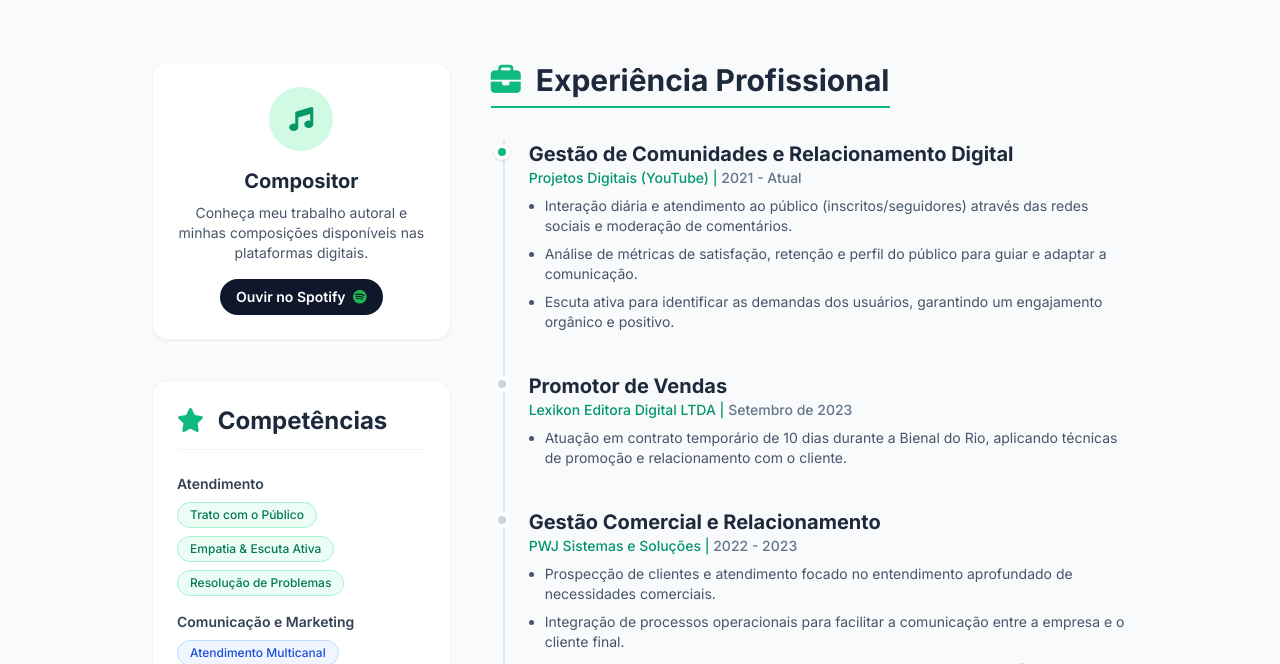
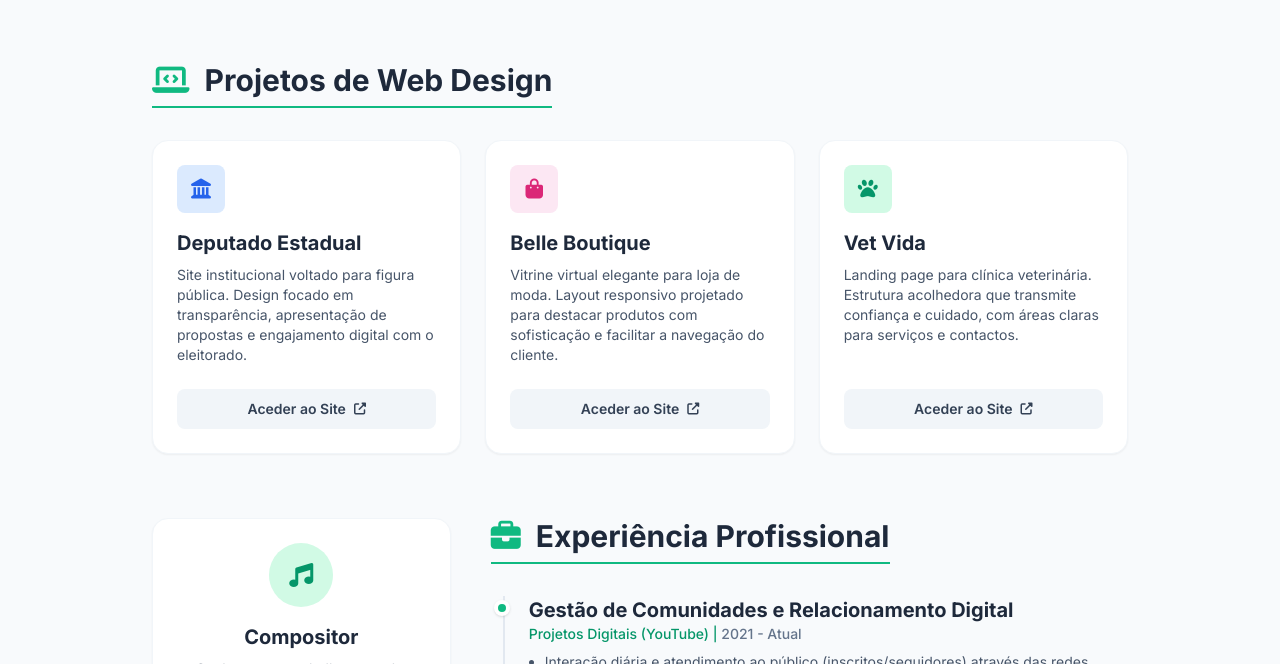
Before and after one commit to meliseudasilva-ship-it/matheuseliseu, a plain HTML site: page index.html in a window 1280 px wide. Shown: the part 436-1100 px from the top of the page. Drawn offline with nearby package versions, Linux system fonts and the light colour scheme.

Commit message:
Update index.html

```diff
--- a/index.html
+++ b/index.html
@@ -31,7 +31,7 @@
         <div class="max-w-5xl mx-auto relative z-10 flex flex-col md:flex-row items-center gap-10">
             <!-- Foto de Perfil -->
             <div class="w-48 h-48 md:w-64 md:h-64 flex-shrink-0">
-                <img src="Sans titre 21.jpg" alt="Matheus Eliseu" class="w-full h-full object-cover rounded-full border-4 border-emerald-500 shadow-xl shadow-emerald-500/20">
+                <img src="Sans titre 21.jpg" alt="Matheus Eliseu" class="w-full h-full object-cover rounded-full border-4 border-emerald-500 shadow-xl shadow-emerald-500/20" onerror="this.src='https://via.placeholder.com/256/10b981/ffffff?text=ME'">
             </div>
 
             <!-- Info Header -->
@@ -59,6 +59,59 @@
             </div>
         </div>
     </header>
+
+    <!-- Secção de Projetos Web Design -->
+    <section class="max-w-5xl mx-auto px-6 pt-16">
+        <h2 class="text-3xl font-bold text-slate-800 border-b-2 border-emerald-500 pb-2 inline-block mb-8">
+            <i class="fas fa-laptop-code text-emerald-500 mr-2"></i> Projetos de Web Design
+        </h2>
+
+        <div class="grid grid-cols-1 md:grid-cols-2 lg:grid-cols-3 gap-6">
+
+            <!-- Projeto 1: Deputado Estadual -->
+            <div class="bg-white rounded-2xl p-6 shadow-sm border border-slate-100 hover:shadow-md transition-shadow flex flex-col h-full">
+                <div class="w-12 h-12 bg-blue-100 text-blue-600 rounded-lg flex items-center justify-center mb-4">
+                    <i class="fas fa-landmark text-xl"></i>
+                </div>
+                <h3 class="text-xl font-bold text-slate-800 mb-2">Deputado Estadual</h3>
+                <p class="text-slate-600 text-sm mb-6 flex-grow">
+                    Site institucional voltado para figura pública. Design focado em transparência, apresentação de propostas e engajamento digital com o eleitorado.
+                </p>
+                <a href="https://meliseudasilva-ship-it.github.io/deputadoestadual/" target="_blank" class="inline-flex items-center justify-center bg-slate-100 text-slate-700 hover:bg-emerald-500 hover:text-white text-sm font-semibold px-4 py-2.5 rounded-lg transition-colors mt-auto w-full group">
+                    Aceder ao Site <i class="fas fa-external-link-alt ml-2 text-xs group-hover:translate-x-1 transition-transform"></i>
+                </a>
+            </div>
+
+            <!-- Projeto 2: Belle Boutique -->
+            <div class="bg-white rounded-2xl p-6 shadow-sm border border-slate-100 hover:shadow-md transition-shadow flex flex-col h-full">
+                <div class="w-12 h-12 bg-pink-100 text-pink-600 rounded-lg flex items-center justify-center mb-4">
+                    <i class="fas fa-shopping-bag text-xl"></i>
+                </div>
+                <h3 class="text-xl font-bold text-slate-800 mb-2">Belle Boutique</h3>
+                <p class="text-slate-600 text-sm mb-6 flex-grow">
+                    Vitrine virtual elegante para loja de moda. Layout responsivo projetado para destacar produtos com sofisticação e facilitar a navegação do cliente.
+                </p>
+                <a href="https://meliseudasilva-ship-it.github.io/belleboutique/" target="_blank" class="inline-flex items-center justify-center bg-slate-100 text-slate-700 hover:bg-emerald-500 hover:text-white text-sm font-semibold px-4 py-2.5 rounded-lg transition-colors mt-auto w-full group">
+                    Aceder ao Site <i class="fas fa-external-link-alt ml-2 text-xs group-hover:translate-x-1 transition-transform"></i>
+                </a>
+            </div>
+
+            <!-- Projeto 3: Vet Vida -->
+            <div class="bg-white rounded-2xl p-6 shadow-sm border border-slate-100 hover:shadow-md transition-shadow flex flex-col h-full">
+                <div class="w-12 h-12 bg-emerald-100 text-emerald-600 rounded-lg flex items-center justify-center mb-4">
+                    <i class="fas fa-paw text-xl"></i>
+                </div>
+                <h3 class="text-xl font-bold text-slate-800 mb-2">Vet Vida</h3>
+                <p class="text-slate-600 text-sm mb-6 flex-grow">
+                    Landing page para clínica veterinária. Estrutura acolhedora que transmite confiança e cuidado, com áreas claras para serviços e contactos.
+                </p>
+                <a href="https://meliseudasilva-ship-it.github.io/vetvida/" target="_blank" class="inline-flex items-center justify-center bg-slate-100 text-slate-700 hover:bg-emerald-500 hover:text-white text-sm font-semibold px-4 py-2.5 rounded-lg transition-colors mt-auto w-full group">
+                    Aceder ao Site <i class="fas fa-external-link-alt ml-2 text-xs group-hover:translate-x-1 transition-transform"></i>
+                </a>
+            </div>
+
+        </div>
+    </section>
 
     <!-- Main Content -->
     <main class="max-w-5xl mx-auto px-6 py-16 grid grid-cols-1 lg:grid-cols-3 gap-10">
```
